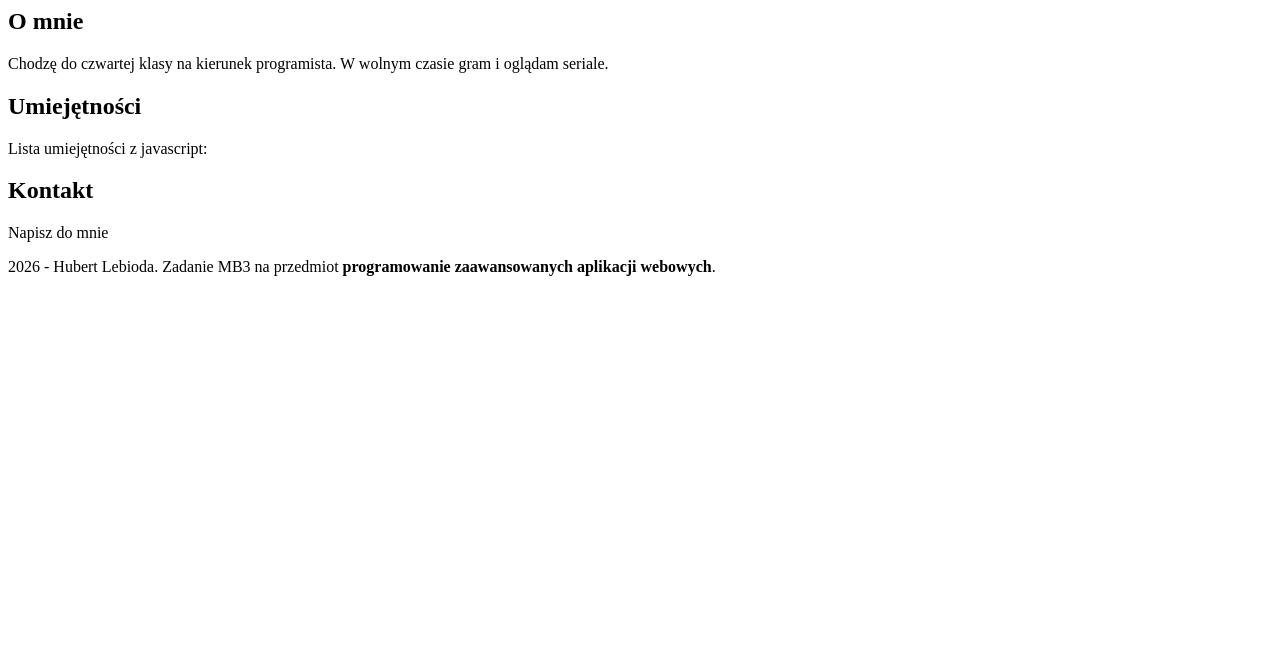
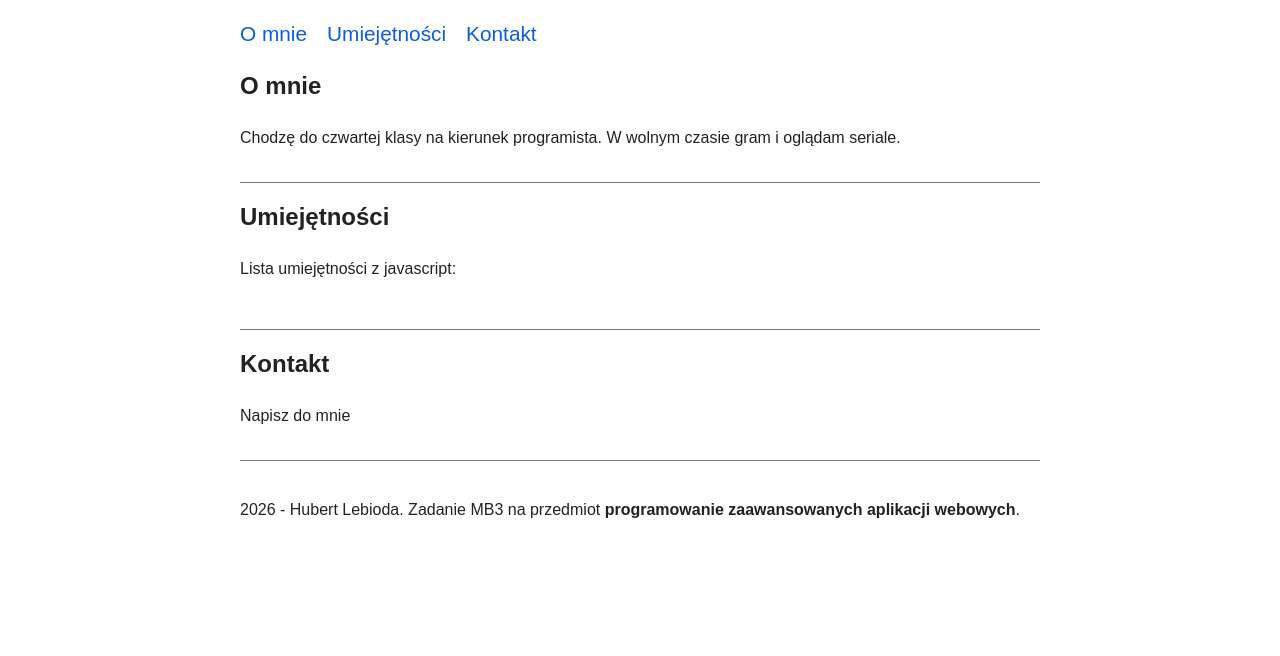
Before and after one commit to ZaawansowaneWeboweHL/WebDev1, a plain HTML site: page zadania/mb03-wizytowka/index.html in a window 1280 px wide. Shown: the part 144-800 px from the top of the page. Drawn offline with Linux system fonts and the light colour scheme.

Commit message:
MB3: podstawowe style strony

```diff
--- a/zadania/mb03-wizytowka/style.css
+++ b/zadania/mb03-wizytowka/style.css
@@ -0,0 +1,65 @@
+*{
+    box-sizing: border-box;
+}
+html{
+    scroll-behavior: smooth;
+}
+body{
+    font-family: Arial;
+    max-width: 800px;
+    margin: 0 auto;
+
+    font-size: 16px;
+    line-height: 1.6;
+    color: #222222;
+    background-color: #ffffff;
+}
+header{
+    border-bottom: 5px solid #777777;
+    margin-bottom: 20px;
+}
+section{
+    padding: 15px 0;
+    border-bottom: 1px solid #777777;
+}
+h2{
+    margin-top: 0;
+}
+nav{
+    display: flex;
+    flex-direction: row;
+    gap: 20px;
+    align-items: center;
+    flex-wrap: wrap;
+}
+nav a{
+    color: #0b5ed7;
+    text-decoration: none;
+    font-size: 130%;
+    border-bottom: 2px solid transparent;
+}
+nav a:hover{
+    border-bottom-color: #0b5ed7;
+}
+
+#lista-umiejetnosci{
+    display: flex;
+    flex-wrap: wrap;
+    flex-direction: row;
+    gap: 10px;
+    list-style: none;
+    padding: 0;
+}
+#lista-umiejetnosci li{
+    background-color: #eeeeee;
+    border: 1px #777777 solid;
+    border-radius: 10px;
+    padding: 5px 10px;
+}
+#lista-umiejetnosci li:hover{
+    background-color: #e1e1e1;
+    transition: 100ms ease-in-out;
+}
+footer{
+    padding: 20px 0px 40px 0px;
+}
```
Also changed, not shown: zadania/mb03-wizytowka/index.html (+3 -1 lines).
